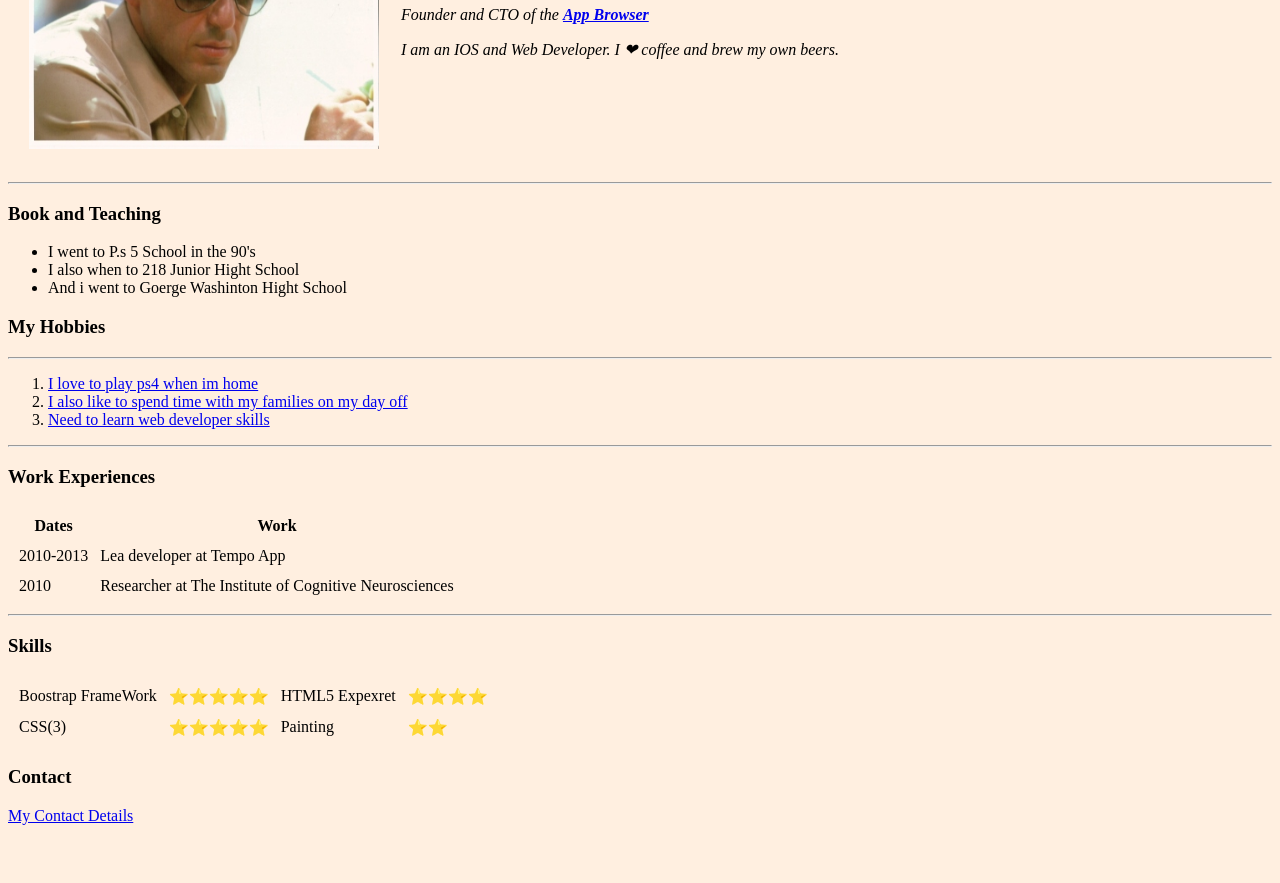
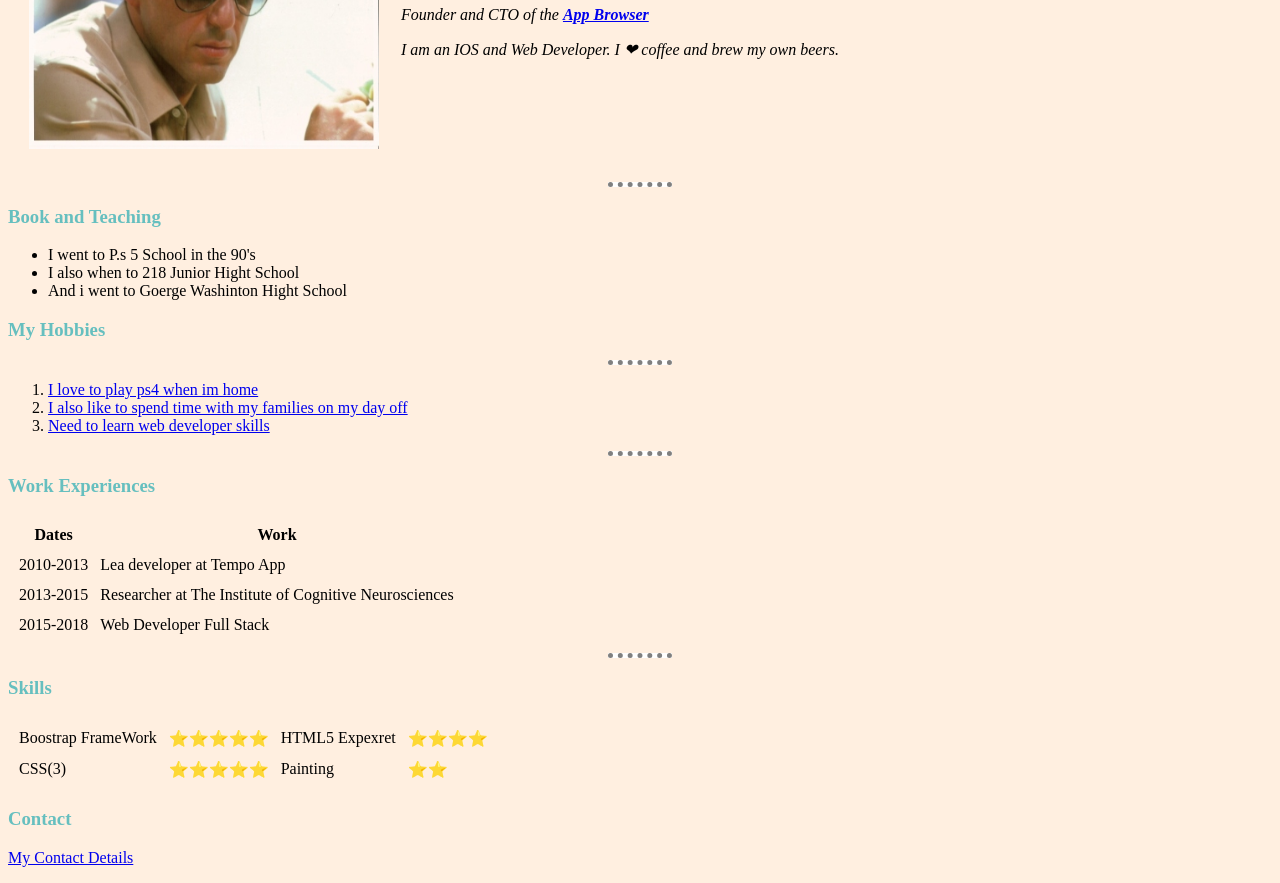
Before and after one commit to gardigans/LottoBots, a plain HTML site: page index.html in a window 1280 px wide. Shown: the part 180-1063 px from the top of the page. Before the commit the page ends 1021 px from the top, so only its background shows below. Drawn offline with Linux system fonts and the light colour scheme.

Commit message:
Add files via upload

```diff
--- /dev/null
+++ b/css/css-style.css
@@ -0,0 +1,18 @@
+body {
+  background-color: #ffefe0;
+}
+hr {
+  background-color: white;
+  border-style: none;
+  border-top:dotted;
+  border-color: grey;
+  border-width: 5px;
+  width: 5%;
+}
+
+h1 {
+  color: #66BFBF;
+}
+h3 {
+    color: #66BFBF;
+}
--- a/index.html
+++ b/index.html
@@ -5,7 +5,7 @@
   <meta charset="utf-8">
   <!--This for icon setup  -->
   <link rel="icon" href="img/Budget-32.png" />
-  <link rel="stylesheet" href="css-style.css">
+  <link rel="stylesheet" href="css/css-style.css">
   <title>Victor Personal Site</title>
 </head>
 
@@ -49,8 +49,12 @@
         <td>Lea developer at Tempo App</td>
       </tr>
       <tr>
-        <td>2010</td>
+        <td>2013-2015</td>
         <td>Researcher at The Institute of Cognitive Neurosciences</td>
+      </tr>
+      <tr>
+        <td>2015-2018</td>
+        <td>Web Developer Full Stack</td>
       </tr>
     </tbody>
   </table>
```
Also changed, not shown: my-contact.html (+2 -0 lines).
